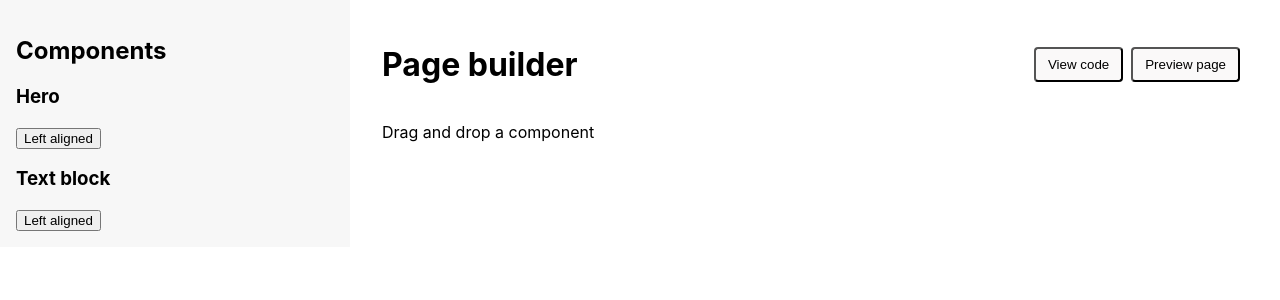
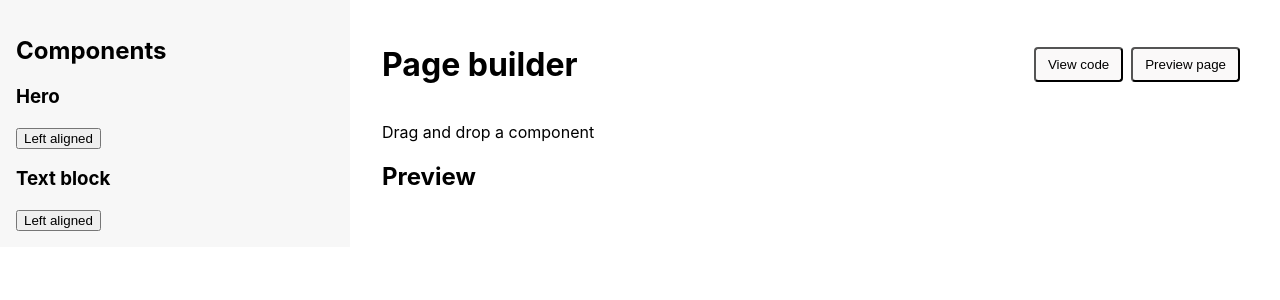
Before and after one commit to ejgoodwin/page-builder, a React (Create React App) app: page /page-builder in a window 1280 px wide. Shown: the top 300 px of the page. Built offline with nearby package versions, Linux system fonts and the light colour scheme.

Commit message:
started building preview

```diff
--- a/src/components/page-builder/Builder.js
+++ b/src/components/page-builder/Builder.js
@@ -1,6 +1,7 @@
+import Page from "../../pages/Page";
 import BuilderSection from "./BuilderSection";
 
-const Builder = ({ data }) => {
+const Builder = ({ data, inputTextChange }) => {
 	return (
 		<div className="pb-builder">
 			<header className="pb-header">
@@ -10,12 +11,20 @@ const Builder = ({ data }) => {
 					<button className="button">Preview page</button>
 				</div>
 			</header>
-			{data.length > 0 && data.map(item => <BuilderSection item={item} />)}
+			{data.map(item =>
+				<div>
+					<p>{item.component}</p>
+					<BuilderSection item={item} inputTextChange={inputTextChange} />
+				</div>)}
 			<section>
 				<div className="pb-section-empty">
 					<p>Drag and drop a component</p>
 				</div>
 			</section>
+
+			{/* Temp - maybe a modal or new page. */}
+			<h2>Preview</h2>
+			<Page data={data} />
 		</div>
 	);
 }
--- a/src/components/page-builder/BuilderSection.js
+++ b/src/components/page-builder/BuilderSection.js
@@ -1,11 +1,8 @@
-const BuilderSection = ({ item }) => {
+const BuilderSection = ({ item, inputTextChange }) => {
     return (
         <div>
-            <p>{item}</p>
-            <div>
-                <input type="text" />
-                <input type="text" />
-            </div>
+            <input type="text" onChange={(e) => inputTextChange(e, item.id, 'heading')} />
+            <input type="text" onChange={(e) => inputTextChange(e, item.id, 'text')} />
         </div>
     );
 }
--- a/src/pages/PageBuilder.js
+++ b/src/pages/PageBuilder.js
@@ -5,15 +5,41 @@ import Sidebar from "../components/page-builder/Sidebar";
 const PageBuilder = () => {
 
 	const [builderData, setBuilderData] = useState([]);
+	const [sectionCount, setSectionCount] = useState(0);
+
 
 	const addComponent = (name) => {
-		setBuilderData([...builderData, name]);
+		setSectionCount(sectionCount + 1);
+
+		let newData = {
+			component: name,
+			classes: '',
+			id: `${sectionCount}-${name}`,
+			items: [
+				{
+					heading: '',
+					text: '',
+				}
+			]
+		};
+
+		setBuilderData([...builderData, newData]);
+	}
+
+	const inputTextChange = (event, sectionId, property) => {
+		let builderCopy = [...builderData];
+		builderCopy.forEach(item => {
+			if (item.id === sectionId) {
+				item.items[0][property] = event.target.value;
+			}
+		});
+		setBuilderData(builderCopy);
 	}
 
 	return (
 		<div className="pb-container">
 			<Sidebar addComponent={addComponent} />
-			<Builder data={builderData} />
+			<Builder data={builderData} inputTextChange={inputTextChange} />
 		</div>
 	);
 }
```
